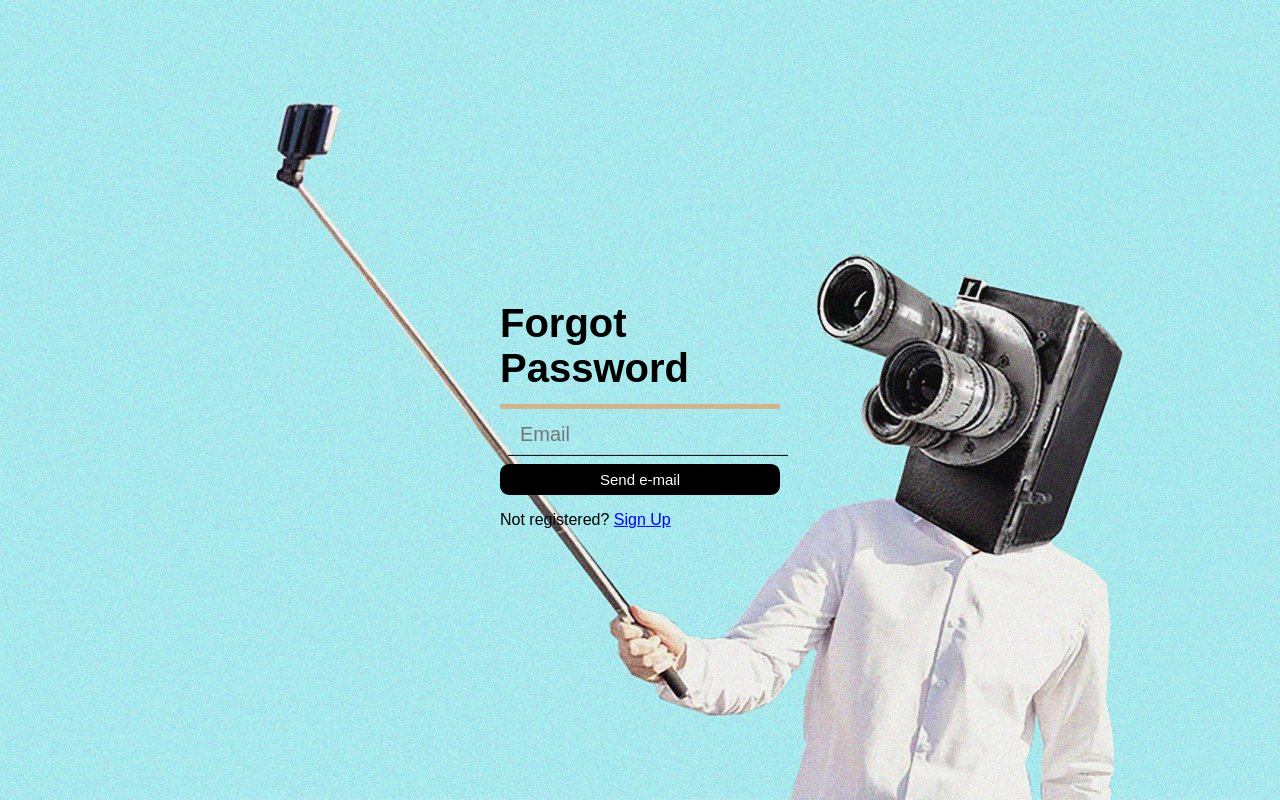
After one commit to wasahmed/Camagru_research, a PHP site: page /camagru_research/forgot_password.php in a window 1280 px wide. The commit adds this page. Run offline with PHP 8.4, Linux system fonts and the light colour scheme.

Commit message:
busy with reset password

```diff
--- /dev/null
+++ b/forgot_password.php
@@ -0,0 +1,58 @@
+<html>
+<head>
+    <title>Camagru: Forgot Password</title>
+    <link rel="stylesheet" href="style.css">
+</head>
+<body>
+<div class="login-box">
+            <h2>Forgot Password</h2>
+            <div>
+                <form action="" method="post">
+                    <div class="textbox">
+                        <input type="email" placeholder="Email" name="e" value="" required/>
+                    </div>
+
+                    <button type="submit" name="forgot" class="btn"> Send e-mail </button>
+                <p>Not registered?  <a href="register.php">Sign Up</a></p>
+                </form>
+            </div>
+<body>
+</html>
+
+
+<?php
+  if(isset($_POST['forgot'])){
+      try {
+          $conn = new PDO("mysql:host=localhost;dbname=camagru", "root", "654321");
+          $conn->setAttribute(PDO::ATTR_ERRMODE, PDO::ERRMODE_EXCEPTION);
+        }
+        catch(PDOException $e)
+        {
+            echo "connection error: " . $e;
+        }
+
+        $email = $_POST['e'];
+
+        $checkemail = $conn->prepare("SELECT * FROM users WHERE email='$email' LIMIT 1");
+        $checkemail->execute();
+        $rows = $checkemail->rowCount();
+        if ($rows)
+        {
+            $row = $checkemail->fetchAll();
+            $exists = $row[0]['email'];
+            if ($exists){
+            $to      = $email;
+            $subject = 'password reset';
+            $message = "<a href='http://localhost:8080/camagru_research/resetpasswd.php'>Reset Password</a>";
+            $headers = "MIME-Version: 1.0" . "\r\n";
+            $headers .= "Content-type:text/html;charset=UTF-8" . "\r\n";
+            $headers .= 'From: <bikad58028@mailnet.top>' . "\r\n";
+        }
+        else {
+            echo "somethings wrong";
+        }
+        if(mail($to, $subject, $message, $headers))
+            echo "A a link to reset your password has been sent to $email";
+    }
+}
+?>
--- a/index.php
+++ b/index.php
@@ -24,6 +24,7 @@
 
                     <button type="submit" name="login" class="btn"> Sign In </button>
                 <p>Not registered?  <a href="register.php">Sign Up</a></p>
+                <p><a href="forgot_password.php">Forgot password?</a></p>
                 </form>
             </div>
 
```
Also changed, not shown: resetpasswd.php (added).
